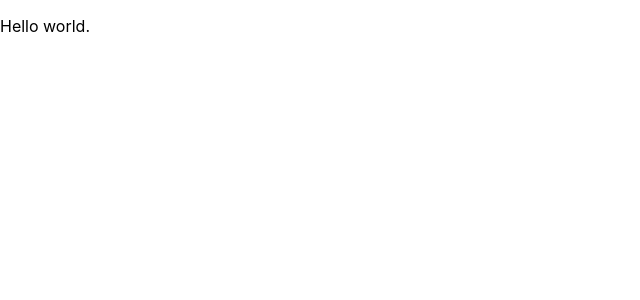
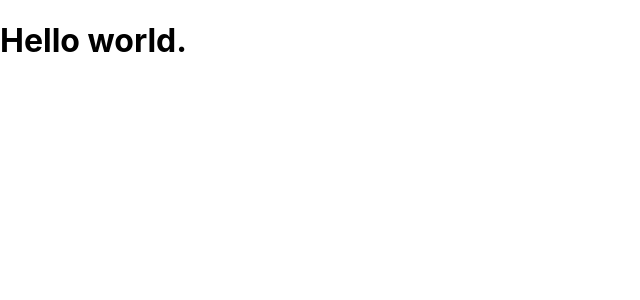
Before and after one commit to whitealcea/react-redux-crud-application, a React (Create React App) app: page / in a window 1280 px wide. Shown: the top 300 px of the page, without its empty margins (0-640 px from the left). Built offline with nearby package versions, Linux system fonts and the light colour scheme.

Commit message:
jsx tutorial

```diff
--- a/src/App.js
+++ b/src/App.js
@@ -1,7 +1,7 @@
 import React from 'react';
 
 function App() {
-  return <div className="App"><p>Hello world.</p></div>
+  return <h1>Hello world.</h1>
 }
 
 export default App;
```
